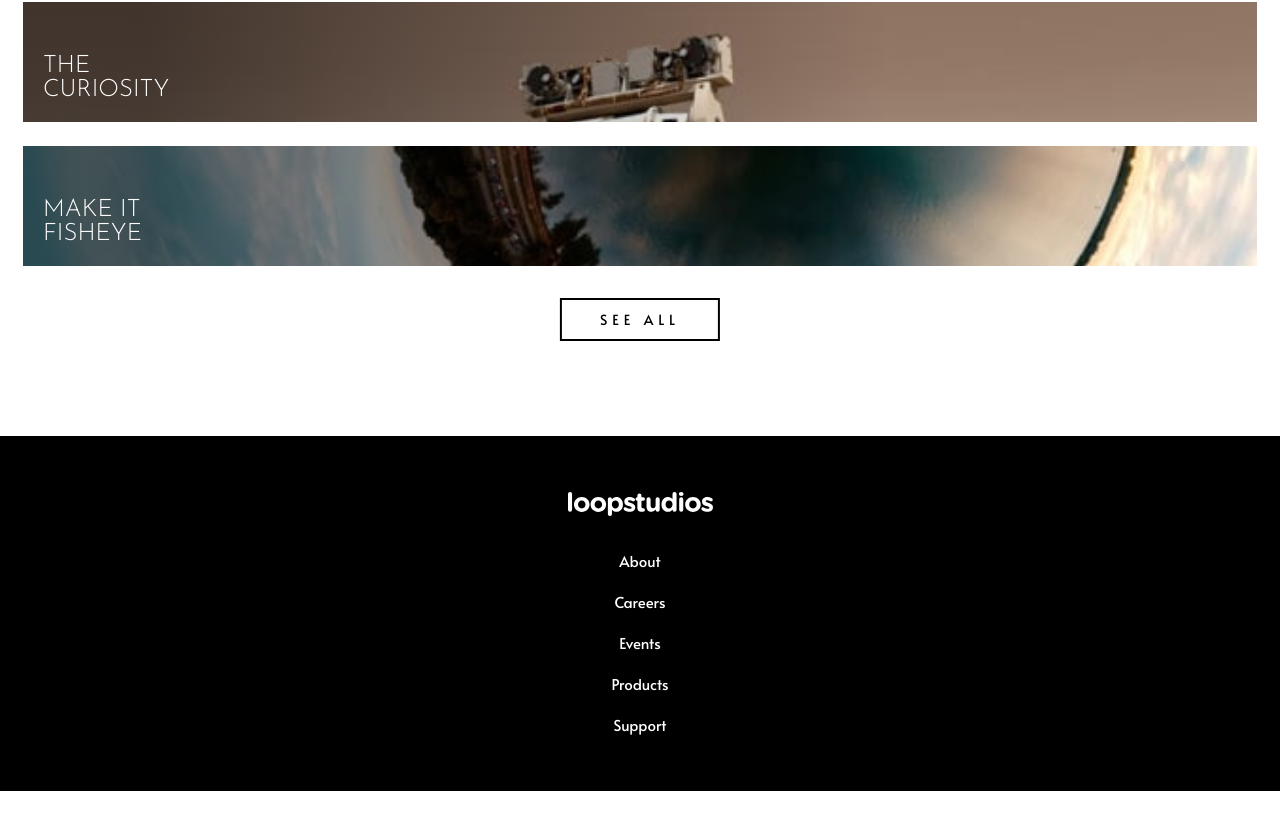
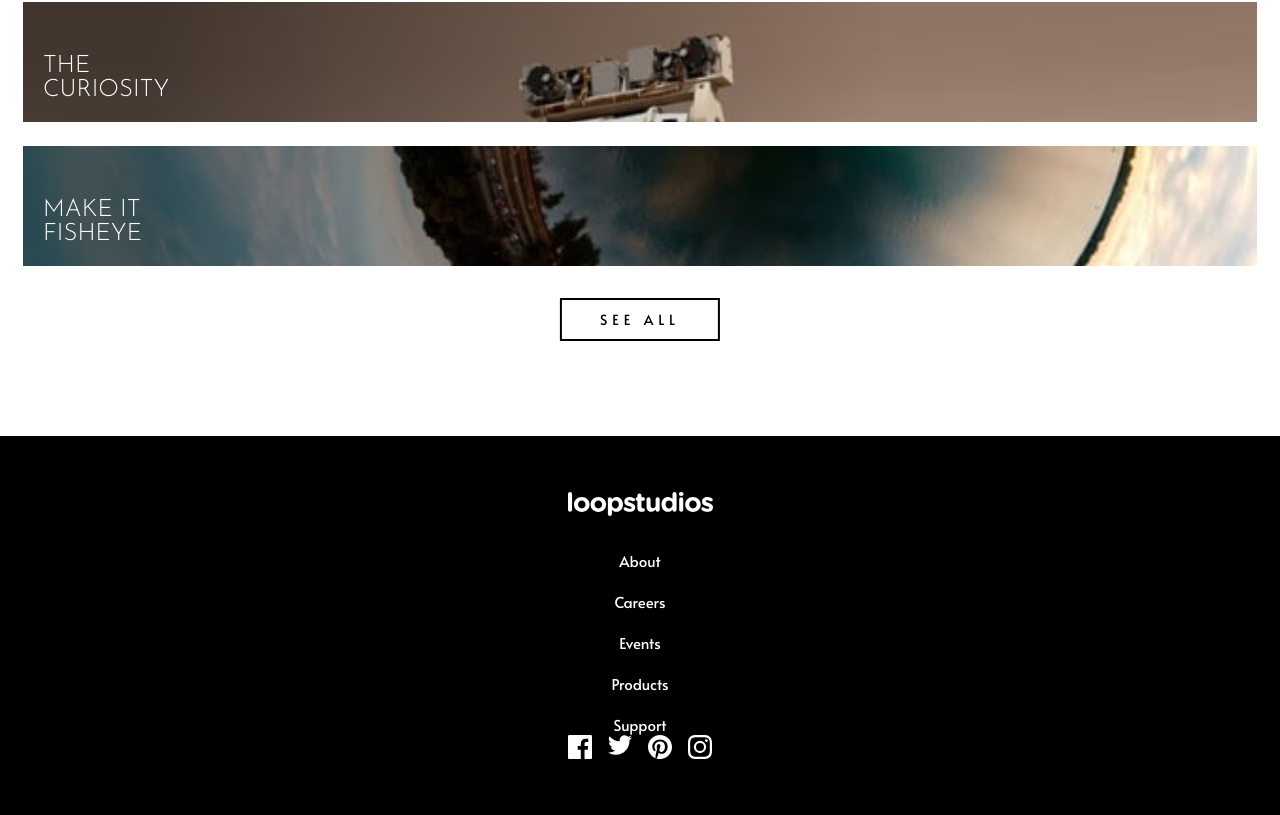
Before and after one commit to GracilianoOG/fem-loopstudios-landing-page, a React (Vite) app: page / in a window 1280 px wide. Shown: the part 2769-3584 px from the top of the page. Before the commit the page ends 3560 px from the top, so only its background shows below. Built offline with nearby package versions, Linux system fonts and the light colour scheme.

Commit message:
Create icon list

```diff
--- a/src/components/Footer/Footer.tsx
+++ b/src/components/Footer/Footer.tsx
@@ -1,6 +1,10 @@
 import styled from "styled-components";
 import Logo from "../Logo";
 import { FooterStyled } from "./styles";
+import fbIcon from "../../assets/images/icon-facebook.svg";
+import twIcon from "../../assets/images/icon-twitter.svg";
+import ptIcon from "../../assets/images/icon-pinterest.svg";
+import igIcon from "../../assets/images/icon-instagram.svg";
 
 const LinksListStyled = styled.ul`
   align-items: center;
@@ -18,6 +22,11 @@ const LinkStyled = styled.a`
   font-family: "Alata", sans-serif;
   font-size: 15px;
   text-decoration: none;
+`;
+
+const IconList = styled.ul`
+  display: flex;
+  gap: 16px;
 `;
 
 const Footer = () => {
@@ -47,7 +56,35 @@ const Footer = () => {
           </LinkItemStyled>
         </LinksListStyled>
       </div>
-      <div></div>
+      <div>
+        <div>
+          <IconList>
+            <li>
+              <a href="">
+                <img src={fbIcon} alt="" />
+              </a>
+            </li>
+
+            <li>
+              <a href="">
+                <img src={twIcon} alt="" />
+              </a>
+            </li>
+
+            <li>
+              <a href="">
+                <img src={ptIcon} alt="" />
+              </a>
+            </li>
+
+            <li>
+              <a href="">
+                <img src={igIcon} alt="" />
+              </a>
+            </li>
+          </IconList>
+        </div>
+      </div>
     </FooterStyled>
   );
 };
```
